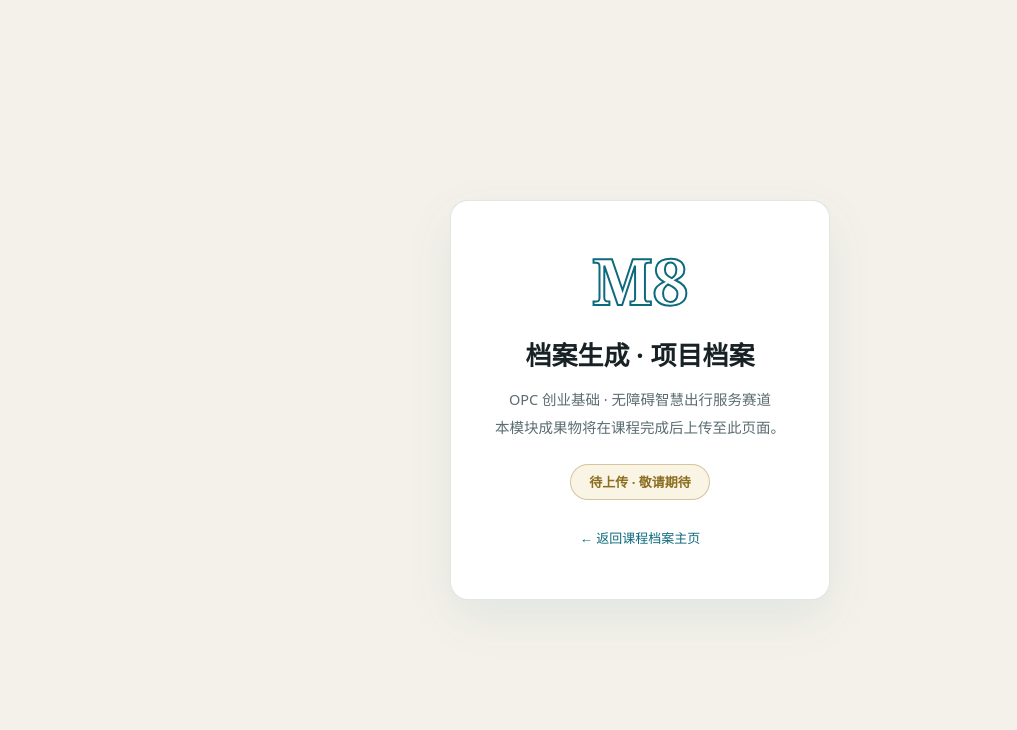
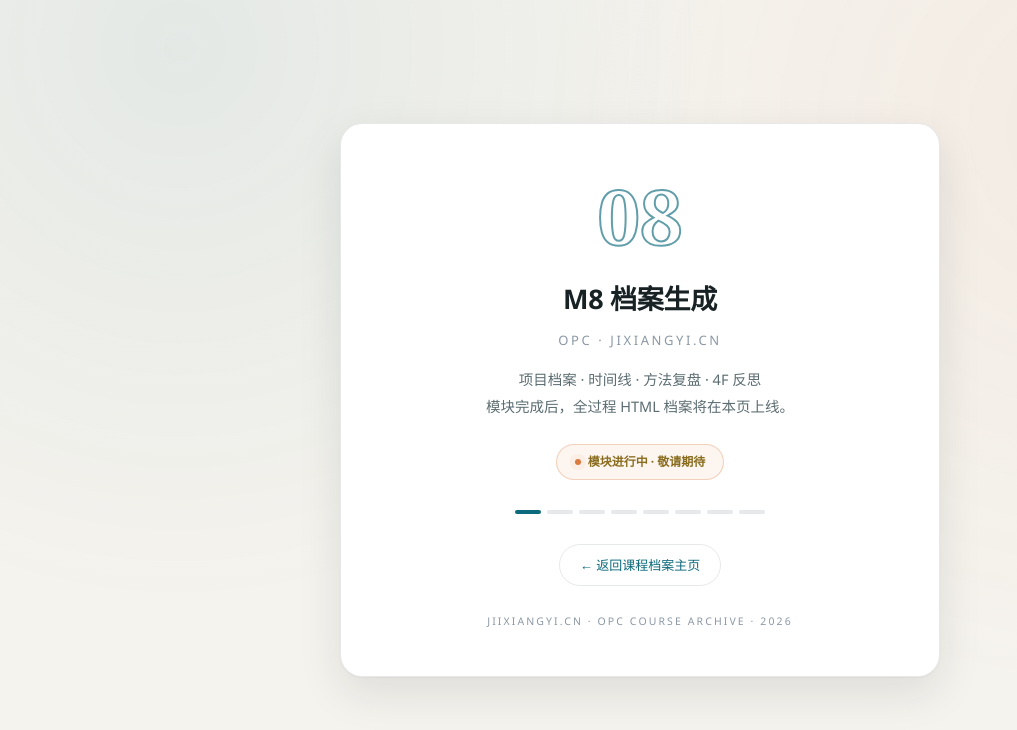
Before and after one commit to jixiangyi666-source/opc-course-archive, a plain HTML site: page m8/index.html in a window 1280 px wide. Shown: the whole page, without its empty margins (0-1017 px from the left). Drawn offline with Linux system fonts and the light colour scheme.

Commit message:
redesign: light premium UI

```diff
--- a/m8/index.html
+++ b/m8/index.html
@@ -1,20 +1,40 @@
 <!doctype html>
-<html lang="zh-CN"><head><meta charset="utf-8"><meta name="viewport" content="width=device-width, initial-scale=1">
-<title>OPC M8 · 档案生成 · 项目档案</title>
+<html lang="zh-CN">
+<head>
+<meta charset="utf-8">
+<meta name="viewport" content="width=device-width, initial-scale=1, viewport-fit=cover">
+<title>OPC 08 · M8 档案生成 | 无障碍智慧出行服务</title>
 <style>
-:root{--bg:#f4f1ea;--card:#fff;--ink:#182225;--dim:#5c6d72;--accent:#0d6a7c;--accent-2:#d97b3f;--line:rgba(24,34,37,.12)}
-*{margin:0;padding:0;box-sizing:border-box}body{background:var(--bg);color:var(--ink);font-family:"Microsoft YaHei","PingFang SC",system-ui,sans-serif;line-height:1.9;min-height:100vh;display:flex;align-items:center;justify-content:center}
-.box{max-width:560px;margin:24px;background:var(--card);border:1px solid var(--line);border-radius:18px;padding:48px 44px;text-align:center;box-shadow:0 18px 50px rgba(13,106,124,.08)}
-.no{font-family:Georgia,serif;font-size:64px;font-weight:900;color:transparent;-webkit-text-stroke:2px var(--accent);line-height:1}
-h1{font-size:26px;font-weight:900;margin:18px 0 6px}
-p{color:var(--dim);font-size:14.5px}
-.tag{display:inline-block;margin-top:22px;font-size:13px;font-weight:700;color:#8a6d1f;background:rgba(217,179,74,.15);border:1px solid rgba(138,109,31,.35);border-radius:999px;padding:5px 18px}
-a{color:var(--accent);text-decoration:none}
-.back{display:block;margin-top:26px;font-size:13px}
-</style></head><body><div class="box">
-<div class="no">M8</div>
-<h1>档案生成 · 项目档案</h1>
-<p>OPC 创业基础 · 无障碍智慧出行服务赛道<br>本模块成果物将在课程完成后上传至此页面。</p>
-<div class="tag">待上传 · 敬请期待</div>
-<a class="back" href="/">&#8592; 返回课程档案主页</a>
+:root{
+  --bg:#f5f3ee; --card:#fff; --ink:#182225; --dim:#5c6d72; --faint:#8b98a5;
+  --accent:#0d6a7c; --accent-2:#d97b3f; --line:rgba(24,34,37,.10);
+  --shadow:0 1px 2px rgba(24,34,37,.04),0 16px 44px rgba(24,34,37,.10);
+}
+*{margin:0;padding:0;box-sizing:border-box}
+body{background:var(--bg);color:var(--ink);font-family:"PingFang SC","Microsoft YaHei","Segoe UI",system-ui,sans-serif;line-height:1.85;min-height:100vh;display:flex;align-items:center;justify-content:center;position:relative;overflow:hidden}
+body::before{content:"";position:fixed;inset:0;pointer-events:none;background:radial-gradient(circle at 14% 6%,rgba(13,106,124,.07),transparent 42%),radial-gradient(circle at 86% 16%,rgba(217,123,63,.06),transparent 44%)}
+.box{position:relative;max-width:600px;width:calc(100% - 48px);margin:24px;background:var(--card);border:1px solid var(--line);border-radius:22px;padding:54px 50px 44px;text-align:center;box-shadow:var(--shadow)}
+.no{font-family:Georgia,serif;font-size:76px;font-weight:900;line-height:1;color:transparent;-webkit-text-stroke:2px rgba(13,106,124,.65)}
+h1{font-size:27px;font-weight:900;margin:20px 0 4px;letter-spacing:-.01em}
+.sub{font-size:13px;color:var(--faint);letter-spacing:.2em;margin-bottom:14px}
+p{color:var(--dim);font-size:14.5px;margin-top:10px}
+.tag{display:inline-flex;align-items:center;gap:7px;margin-top:24px;font-size:12px;font-weight:700;color:#8a6d1f;background:rgba(217,123,63,.08);border:1px solid rgba(217,123,63,.3);border-radius:999px;padding:6px 18px}
+.tag i{width:6px;height:6px;border-radius:50%;background:#d97b3f;animation:pulse 2.2s infinite}
+@keyframes pulse{0%,100%{box-shadow:0 0 0 0 rgba(217,123,63,.4)}50%{box-shadow:0 0 0 6px rgba(217,123,63,0)}}
+.progress{margin-top:30px;display:flex;justify-content:center;gap:6px}
+.progress span{width:26px;height:4px;border-radius:99px;background:rgba(24,34,37,.1)}
+.progress span.on{background:var(--accent)}
+a.back{display:inline-block;margin-top:30px;font-size:13px;color:var(--accent);text-decoration:none;border:1px solid var(--line);border-radius:999px;padding:8px 20px;transition:border-color .3s}
+a.back:hover{border-color:var(--accent)}
+.foot{margin-top:26px;font-size:10.5px;color:var(--faint);letter-spacing:.2em}
+</style></head>
+<body><div class="box">
+<div class="no">08</div>
+<h1>M8 档案生成</h1>
+<div class="sub">OPC · JIXIANGYI.CN</div>
+<p>项目档案 · 时间线 · 方法复盘 · 4F 反思<br>模块完成后，全过程 HTML 档案将在本页上线。</p>
+<div class="tag"><i></i>模块进行中 · 敬请期待</div>
+<div class="progress"><span class="on"></span><span></span><span></span><span></span><span></span><span></span><span></span><span></span></div>
+<a class="back" href="https://www.jixiangyi.cn">← 返回课程档案主页</a>
+<div class="foot">JIIXIANGYI.CN · OPC COURSE ARCHIVE · 2026</div>
 </div></body></html>
```
